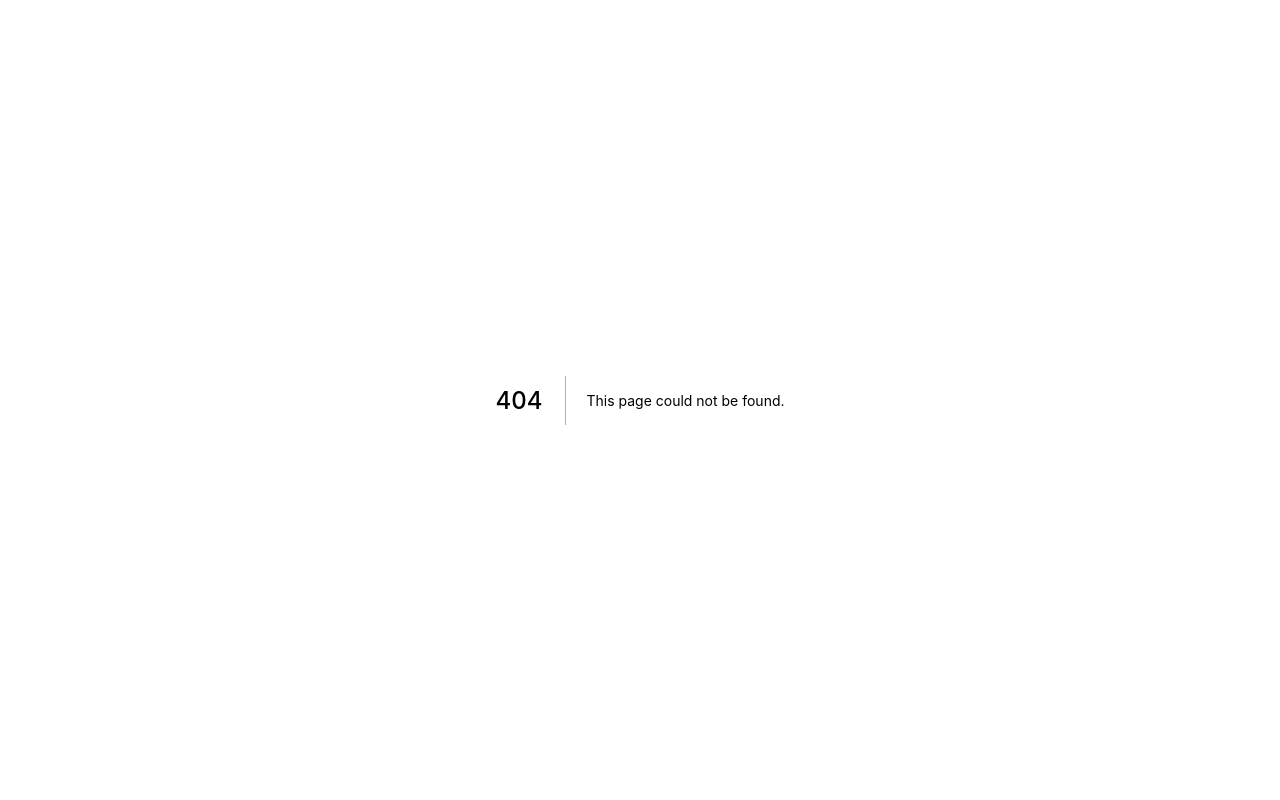
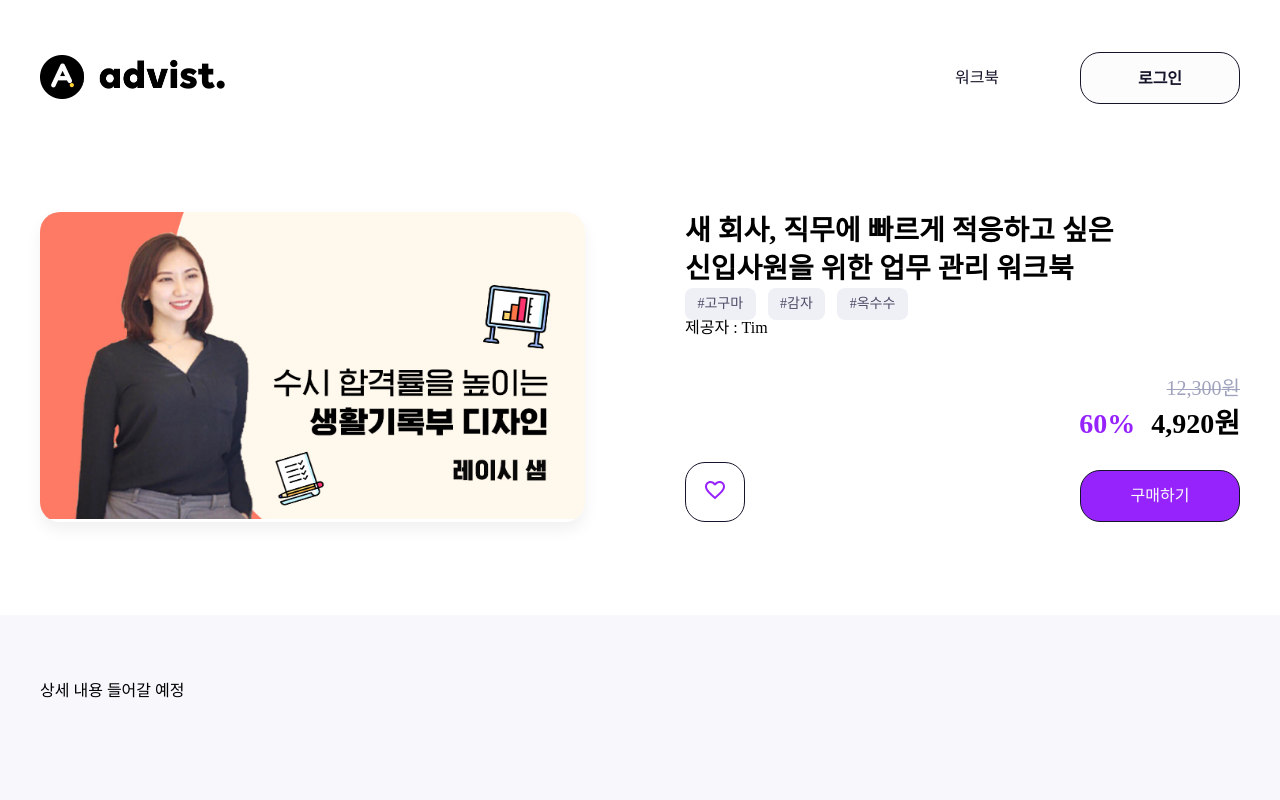
Before and after one commit to Advist-Project/Frontend, a Next.js app: page /detail/1 in a window 1280 px wide. Before the commit this address had no page. Shown: the top 800 px of the page. Built offline with nearby package versions, Linux system fonts and the light colour scheme; a web font is replaced by a local one.

Commit message:
상세 일부분 / 결제 임시 페이지 생성

```diff
--- /dev/null
+++ b/src/components/buying.js
@@ -0,0 +1,4 @@
+export function buying(data){
+  console.log('부트페이로 결제를 시도합니다.');
+  console.log(data);
+}
--- a/src/components/like-button.tsx
+++ b/src/components/like-button.tsx
@@ -45,6 +45,7 @@ const Btn = styled.button`
   width: 60px;
   height: 60px;
   border: 1px solid ${Colors.black};
+  border-radius: 20px;
   background: transparent;
   cursor: pointer;
 `;
--- /dev/null
+++ b/src/pages/detail/[id].tsx
@@ -0,0 +1,106 @@
+import { Layout } from "components/layout";
+import styled from "@emotion/styled";
+import Image from 'next/image';
+import { Heading, Text, Tags, Button, Colors } from "components/ui";
+import { LikeBtn } from "components/like-button";
+import { Price } from "components/price";
+
+// virtualData
+// 상품정보 api의 결과값
+const vData = {
+  _id: 'asdf1234',
+  img: '/test.jpg',
+  title: "새 회사, 직무에 빠르게 적응하고 싶은 신입사원을 위한 업무 관리 워크북",
+  tag: ['고구마', '감자', '옥수수'],
+  discount: 60,
+  price: 12300,
+}
+
+export default function Details() {
+  console.log('여기서 구매하기 버튼을 클릭하면, 서버에 데이터 보내고 주문번호 받아옴');
+
+  return (
+    <Layout>
+      <ProductInfo className="wrap">
+        <div className="leftArea">
+          <Image
+            src={vData.img}
+            alt=""
+            width={645}
+            height={363}
+          />
+        </div>
+        <div className="rightArea">
+          <DefaultInfo>
+            <Heading level={4} bold>{vData.title}</Heading>
+            <Tags data={vData.tag}/>
+            <p>제공자 : Tim</p>
+          </DefaultInfo>
+          <FunctionsAndPriceInfo>
+            <div>
+              <LikeBtn state={false} />
+            </div>
+            <div className="rightArea">
+              <Price discount={vData.discount} price={vData.price} />
+              <a href="/order/0"><Button type="start">구매하기</Button></a>
+            </div>
+          </FunctionsAndPriceInfo>
+        </div>
+      </ProductInfo>
+      <DetailInfo>
+        <div className="wrap">
+          상세 내용 들어갈 예정
+        </div>
+      </DetailInfo>
+    </Layout>
+  )
+}
+
+const ProductInfo = styled.div`
+  display: flex;
+  justify-content: space-between;
+  align-items: flex-start;
+  margin-top: 56px;
+
+  > .leftArea {
+    flex-basis: 645px;
+    border-radius: 20px;
+    overflow: hidden;
+    box-shadow: 0px 8px 16px rgba(17, 17, 17, 0.06);
+
+    > div {
+      display: block !important;
+    }
+  }
+  > .rightArea {
+    align-self: normal;
+    margin-left: 100px;
+    flex-grow: 1;
+    max-width: 555px;
+    display: flex;
+    flex-direction: column;
+    justify-content: space-between;
+  }
+`;
+
+const DefaultInfo = styled.div``;
+
+const FunctionsAndPriceInfo = styled.div`
+  display: flex;
+  justify-content: space-between;
+  align-items: flex-end;
+
+  > .rightArea {
+    text-align: right;
+  }
+
+  button {
+    margin-top: 32px;
+  }
+`;
+
+const DetailInfo = styled.div`
+  background-color: ${Colors.gray6};
+  margin-top: 93px;
+  padding: 68px 0 209px;
+`;
```
Also changed, not shown: src/components/tab.tsx (added, +35 -0 lines), src/pages/order/[id].tsx (added, +33 -0 lines).
